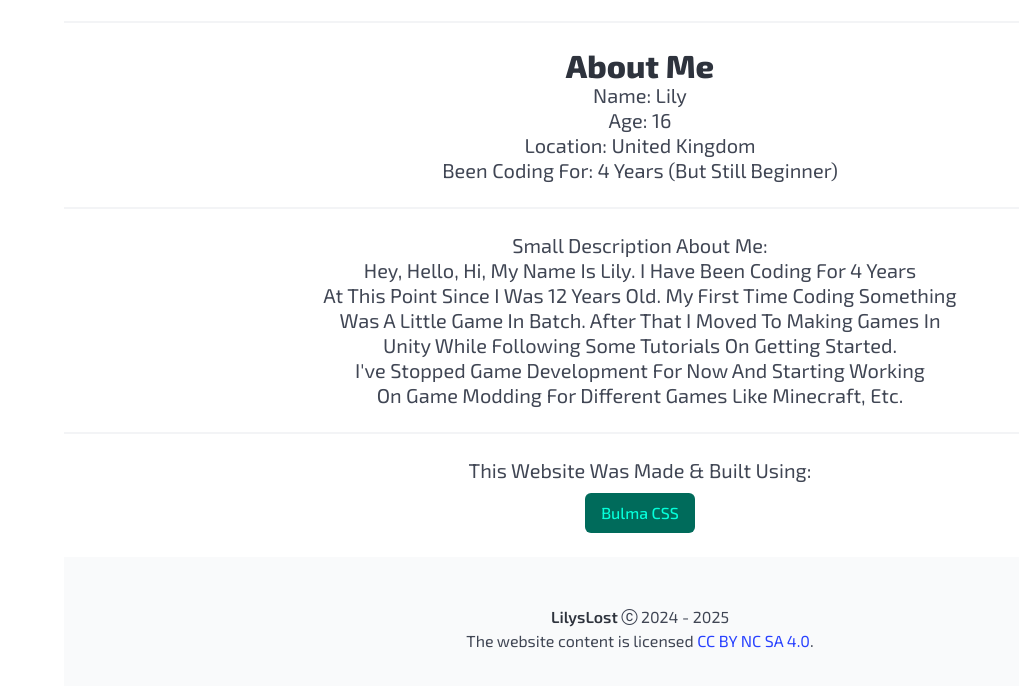
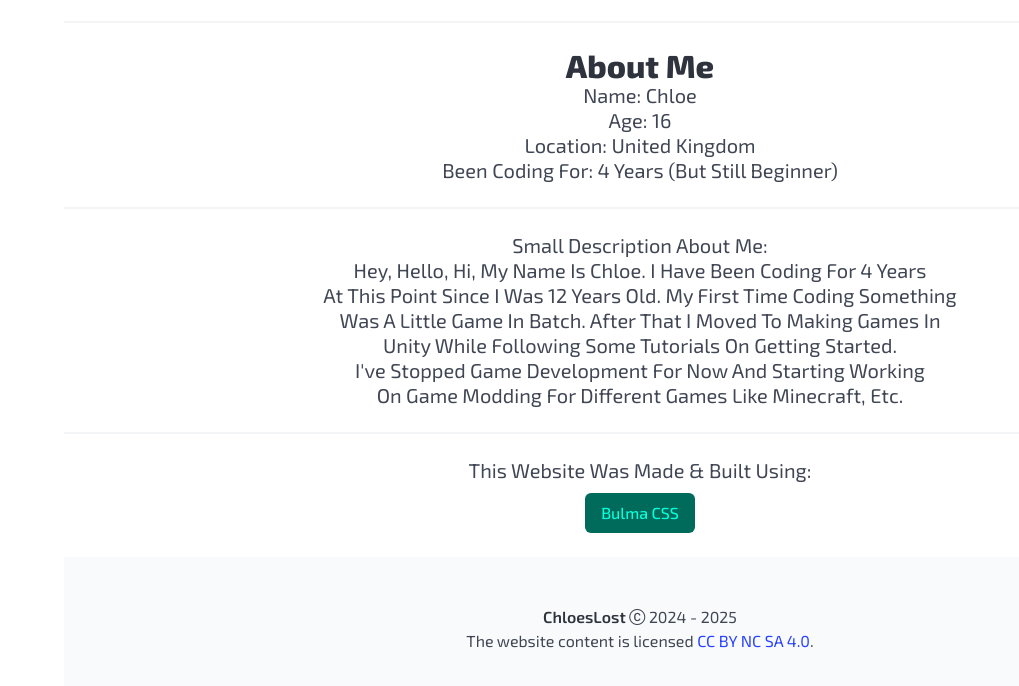
Before and after one commit to CurrentlyLost/LilysLost, a plain HTML site: page index.html in a window 1280 px wide. Shown: the part 116-802 px from the top of the page, without its empty margins (0-1019 px from the left). Drawn offline with nearby package versions, Linux system fonts and the light colour scheme.

Commit message:
Update index.html

```diff
--- a/index.html
+++ b/index.html
@@ -5,7 +5,7 @@
     <link rel="stylesheet" href="https://cdn.jsdelivr.net/npm/bootstrap-icons@1.11.3/font/bootstrap-icons.min.css">
     <meta name="viewport" content="width=device-width, initial-scale=1">
     <meta charset="UTF-8" />
-    <title>LilysLost</title>
+    <title>ChloesLost</title>
     <link rel="stylesheet" href="style.css">
 </head>
 <body>
@@ -45,12 +45,12 @@
         <hr>
         <h1 class="title">About Me</h1>
         <h1 class="subtitle">
-            Name: Lily<br>
+            Name: Chloe<br>
             Age: 16<br>
             Location: United Kingdom<br>
             Been Coding For: 4 Years (But Still Beginner)<br>
             <hr>Small Description About Me:<br>
-            Hey, Hello, Hi, My Name Is Lily. I Have Been Coding For 4 Years<br>
+            Hey, Hello, Hi, My Name Is Chloe. I Have Been Coding For 4 Years<br>
             At This Point Since I Was 12 Years Old. My First Time Coding Something<br>
             Was A Little Game In Batch. After That I Moved To Making Games In<br>
             Unity While Following Some Tutorials On Getting Started.<br>
@@ -67,7 +67,7 @@
         <footer class="footer">
             <div class="content has-text-centered">
                 <p>
-                    <strong>LilysLost</strong> <i class="bi bi-c-circle"></i> 2024 - 2025<br>
+                    <strong>ChloesLost</strong> <i class="bi bi-c-circle"></i> 2024 - 2025<br>
                     The website content is licensed<a href="https://creativecommons.org/licenses/by-nc-sa/4.0//"> CC BY NC SA 4.0</a>.
                 </p>
             </div>
```
